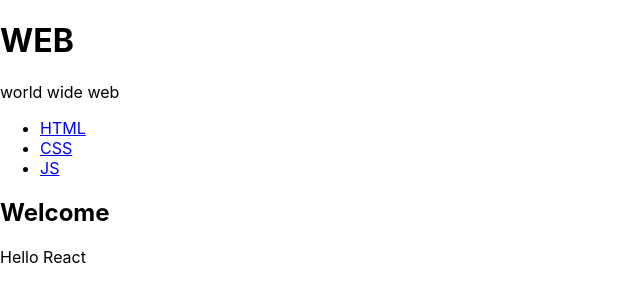
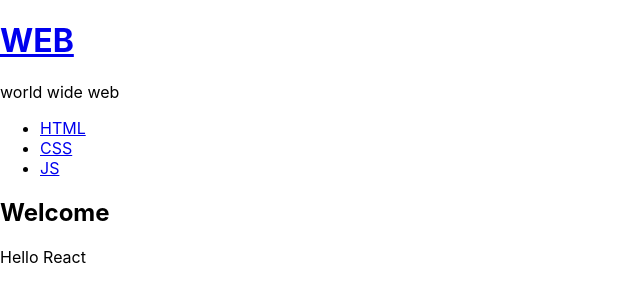
Before and after one commit to brightmeaning/react-app, a React (Create React App) app: page / in a window 1280 px wide. Shown: the top 302 px of the page, without its empty margins (0-640 px from the left). Built offline with nearby package versions, Linux system fonts and the light colour scheme.

Commit message:
component event

```diff
--- a/src/components/Subject.js
+++ b/src/components/Subject.js
@@ -5,9 +5,12 @@
         console.log('Subject render');
       return(
         <header>
-          <h1>{this.props.title}</h1>
+          <h1><a href="/" onClick={function(e){
+            e.preventDefault();
+            this.props.onChangePage();
+          }.bind(this)}>{this.props.title}</a></h1>
           {this.props.sub}
-        </header>
+          </header>
       );
     }
   }
```
